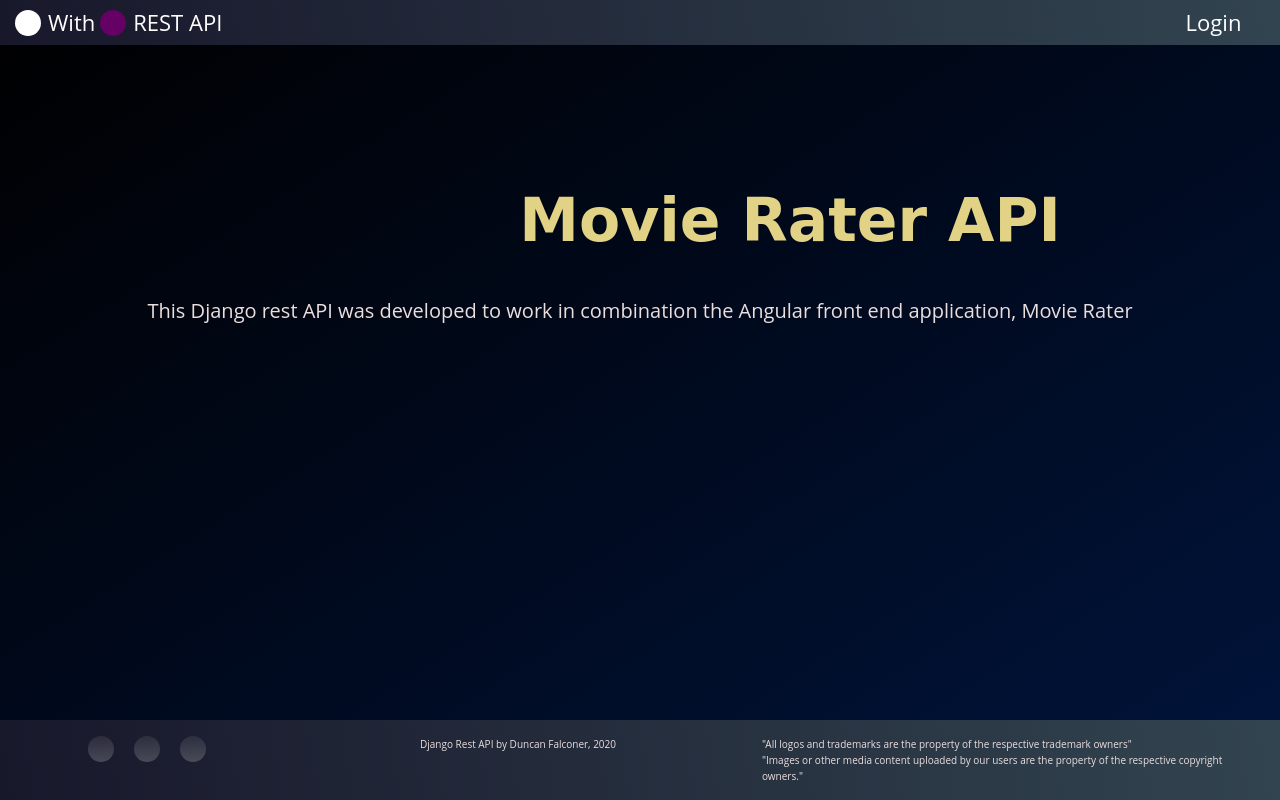
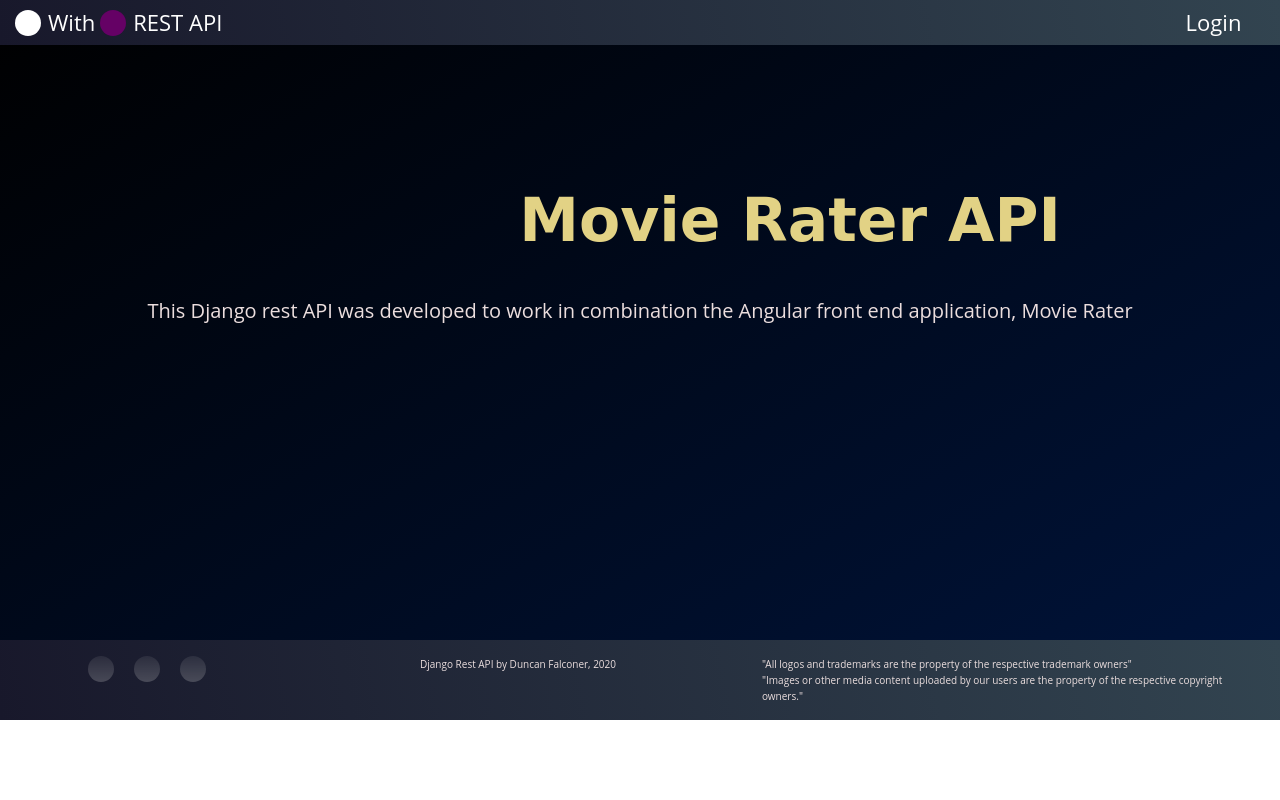
Before and after one commit to ddeveloper72/movieratings, a Django app: template home/templates/index.html in a window 1280 px wide. Run offline with Django 3.2, Linux system fonts and the light colour scheme; the template is opened without the code that fills it, so the values that code supplies are empty; style sheets or scripts are compiled from the project's sources.

Commit message:
used a calc function to determin the min height of the content.

```diff
--- a/static/css/_base.scss
+++ b/static/css/_base.scss
@@ -27,10 +27,8 @@ body {
     background-image: linear-gradient(to right bottom, var(--color-primary-dark), var(--color-primary-light));
     background-size: cover;
     background-repeat: no-repeat;
-    height: 100%;
 }
 
 .content {
-    min-height: 100%;
-    margin-bottom: -80px;
+    min-height: calc(100vh - 80px);
 }
```
